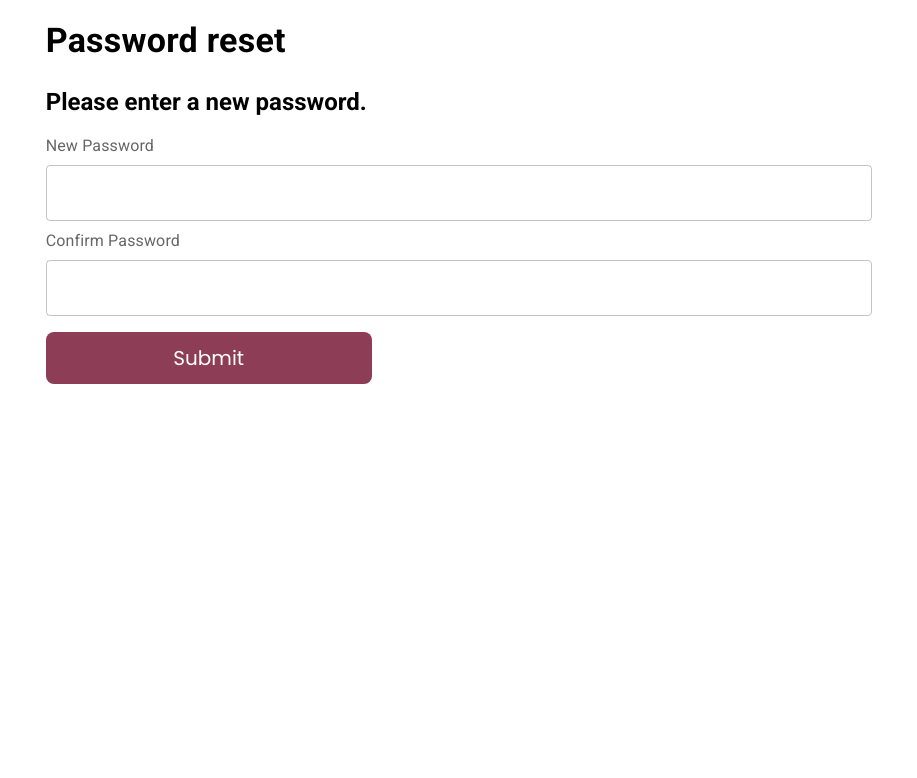
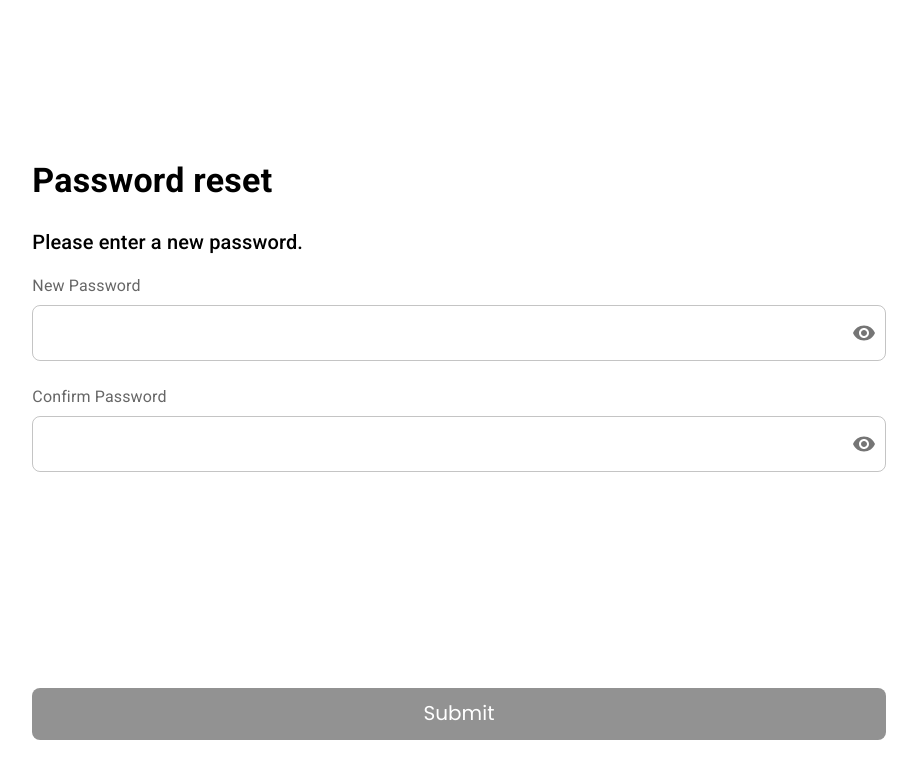
Before and after one commit to self-sg/beneficiary-pwa-nextjs, a Next.js app: page /login/password-reset in a window 1280 px wide. Shown: the top 778 px of the page, without its empty margins (181-1098 px from the left). Built offline with nearby package versions, Linux system fonts and the light colour scheme.

Commit message:
Make style changes for forgot-password and password-reset

```diff
--- a/pages/login/index.tsx
+++ b/pages/login/index.tsx
@@ -228,7 +228,7 @@ const Login = () => {
               fullWidth
               id="password"
               name="password"
-              type="password"
+              type={showPassword ? 'text' : 'password'}
               value={values.password}
               onChange={handleChange}
               error={touched.password && Boolean(errors.password)}
--- a/pages/login/password-reset.tsx
+++ b/pages/login/password-reset.tsx
@@ -7,7 +7,8 @@ import {
   InputAdornment,
   Typography,
   InputLabel,
-  Box
+  Box,
+  Alert
 } from '@mui/material'
 import TextField from '@mui/material/TextField'
 import { Button as MUIButton } from '@mui/material'
@@ -20,7 +21,7 @@ import Link from 'next/link'
 import { useRouter } from 'next/router'
 import Button from '../../components/Button'
 import { auth, signInWithEmailAndPassword } from '../../firebase'
-import CheckCircleOutlineIcon from '@mui/icons-material/CheckCircleOutline';
+import CheckCircleOutlineIcon from '@mui/icons-material/CheckCircleOutline'
 
 const PasswordReset = () => {
   // const [values, setValues] = useState({
@@ -32,14 +33,11 @@ const PasswordReset = () => {
 
   // TODO: use formik form submitted status if there is
   const [formSubmitted, setFormSubmitted] = useState(false)
+  const [showPassword, setShowPassword] = useState(false)
+  const [showPasswordConfirmation, setShowPasswordConfirmation] = useState(false)
   const router = useRouter()
 
-  const handleClickShowPassword = () => {
-    setValues({
-      ...values,
-      showPassword: !values.showPassword
-    })
-  }
+
 
   const handleMouseDownPassword = (
     event: React.MouseEvent<HTMLButtonElement>
@@ -66,16 +64,14 @@ const PasswordReset = () => {
         .string()
         .required('Required')
         .min(7, 'Password needs to be at least 7 characters long'),
-      passwordConfirmation: yup.string().oneOf(
-        [yup.ref('password'), null],
-        'Passwords must match'
-      )
+      passwordConfirmation: yup
+        .string()
+        .oneOf([yup.ref('password'), null], 'Passwords must match')
     }),
     onSubmit: (values) => {
       alert(JSON.stringify(values, null, 2))
       setFormSubmitted(true)
       // TODO: insert backend logic for resetting password
-
     }
   })
 
@@ -84,96 +80,166 @@ const PasswordReset = () => {
   // console.log(errors)
 
   return (
-    <div style={{ padding: '20px' }}>
-      {formSubmitted ? <Alert
+    <form onSubmit={handleSubmit}>
+      {formSubmitted ? (
+        <Alert
           iconMapping={{
-          success: <CheckCircleOutlineIcon fontSize="inherit" />
+            success: (
+              <CheckCircleOutlineIcon sx={{ color: 'white', fontSize: 24 }} />
+            )
+          }}
+          sx={{
+            backgroundColor: '#32693B',
+            color: 'white',
+            height: '80px',
+            fontSize: 16,
+            display: 'flex',
+            alignItems: 'center'
           }}
         >
-        We have sent a password reset link to your email. Please check your inbox.
-      </Alert> : <></>}
-      <form onSubmit={handleSubmit}>
-        <Grid container justifyContent="center">
-          <Grid item xs={12} md={8}>
+          Password reset successful! Please login again.
+        </Alert>
+      ) : (
+        <></>
+      )}
+
+      <Grid container justifyContent="center" marginTop="160px">
+        <Grid item xs={11} md={8}>
           <Typography variant="h4" sx={{ fontWeight: 'bold' }}>
             Password reset
           </Typography>
         </Grid>
-          <Grid item xs={12} md={8}>
+        <Grid item xs={11} md={8}>
           <Box height={24} />
         </Grid>
-          <Grid item xs={12} md={8}>
-            <Typography variant="h5" sx={{ fontWeight: 'bold' }}>
-              Please enter a new password.
-            </Typography>
+        <Grid item xs={11} md={8}>
+          <Typography variant="h6">Please enter a new password.</Typography>
         </Grid>
-          <Grid item xs={12} md={8}>
+        <Grid item xs={11} md={8}>
           <Box height={16} />
         </Grid>
-          <Grid item xs={12} md={8}>
+        <Grid item xs={11} md={8}>
           <InputLabel>New Password</InputLabel>
         </Grid>
-          <Grid item xs={12} md={8}>
+        <Grid item xs={11} md={8}>
           <Box height={8} />
         </Grid>
-          <Grid item xs={12} md={8}>
+        <Grid item xs={11} md={8}>
           <TextField
             fullWidth
             id="password"
             name="password"
+            type={showPassword ? 'text' : 'password'}
             value={values.password}
             onChange={handleChange}
             error={touched.password && Boolean(errors.password)}
             helperText={touched.password && errors.password}
             onBlur={handleBlur}
+            sx={{
+              '& fieldset': {
+                borderRadius: '8px'
+              }
+            }}
+            InputProps={{
+              endAdornment: (
+                <InputAdornment position="end">
+                  <IconButton
+                    aria-label="toggle password visibility"
+                    onClick={() => setShowPassword(!showPassword)}
+                    onMouseDown={handleMouseDownPassword}
+                    edge="end"
+                  >
+                    {showPassword ? <VisibilityOff /> : <Visibility />}
+                  </IconButton>
+                </InputAdornment>
+              )
+            }}
           />
         </Grid>
         <Grid item xs={12} md={8}>
+          <Box height={24} />
+        </Grid>
+        <Grid item xs={11} md={8}>
+          <InputLabel>Confirm Password</InputLabel>
+        </Grid>
+        <Grid item xs={11} md={8}>
           <Box height={8} />
         </Grid>
-          <Grid item xs={12} md={8}>
-            <InputLabel>Confirm Password</InputLabel>
-          </Grid>
-          <Grid item xs={12} md={8}>
-            <Box height={8} />
-          </Grid>
-          <Grid item xs={12} md={8}>
+        <Grid item xs={11} md={8}>
           <TextField
             fullWidth
             id="passwordConfirmation"
             name="passwordConfirmation"
+            type={showPasswordConfirmation ? 'text' : 'password'}
             value={values.passwordConfirmation}
             onChange={handleChange}
-              error={touched.passwordConfirmation && Boolean(errors.passwordConfirmation)}
-              helperText={touched.passwordConfirmation && errors.passwordConfirmation}
+            error={
+              touched.passwordConfirmation &&
+              Boolean(errors.passwordConfirmation)
+            }
+            helperText={
+              touched.passwordConfirmation && errors.passwordConfirmation
+            }
             onBlur={handleBlur}
+            sx={{
+              '& fieldset': {
+                borderRadius: '8px'
+              }
+            }}
+            InputProps={{
+              endAdornment: (
+                <InputAdornment position="end">
+                  <IconButton
+                    aria-label="toggle password visibility"
+                    onClick={() => setShowPasswordConfirmation(!showPasswordConfirmation)}
+                    onMouseDown={handleMouseDownPassword}
+                    edge="end"
+                  >
+                    {showPasswordConfirmation ? <VisibilityOff /> : <Visibility />}
+                  </IconButton>
+                </InputAdornment>
+              )
+            }}
           />
         </Grid>
-          <Grid item xs={12} md={8}>
+        <Grid item xs={11} md={8}>
           <Box height={8} />
         </Grid>
+        <Grid
+          container
+          xs={11}
+          md={8}
+          sx={{
+            height: 160,
+            marginBottom: '48px',
+            display: 'flex',
+            alignItems: 'flex-end',
+            justifyContent: 'çenter'
+          }}
+        >
           {formSubmitted ? (
-            <Grid item xs={12} md={8}>
-              <Typography variant="h5">
+            <InputLabel
+              sx={{
+                color: '#8E3D57',
+                display: 'flex',
+                justifyContent: 'center'
+              }}
+            >
               <Link href="/login">Return to login</Link>
-              </Typography>
-            </Grid>
+            </InputLabel>
           ) : (
             <></>
           )}
-          <Grid item xs={12} md={8}>
-            <Box height={8} />
         </Grid>
-          <Grid item xs={12} md={8}>
+        <Grid container xs={11} md={8}>
           <Button
-              type="primary"
+            type="submit"
             text="Submit"
             disabled={!isValid || !dirty || formSubmitted}
           />
         </Grid>
       </Grid>
     </form>
-    </div>
   )
 }
 
```
Also changed, not shown: pages/login/forgot-password.tsx (+28 -23 lines). Lines whose indentation alone changed are shown as unchanged.
